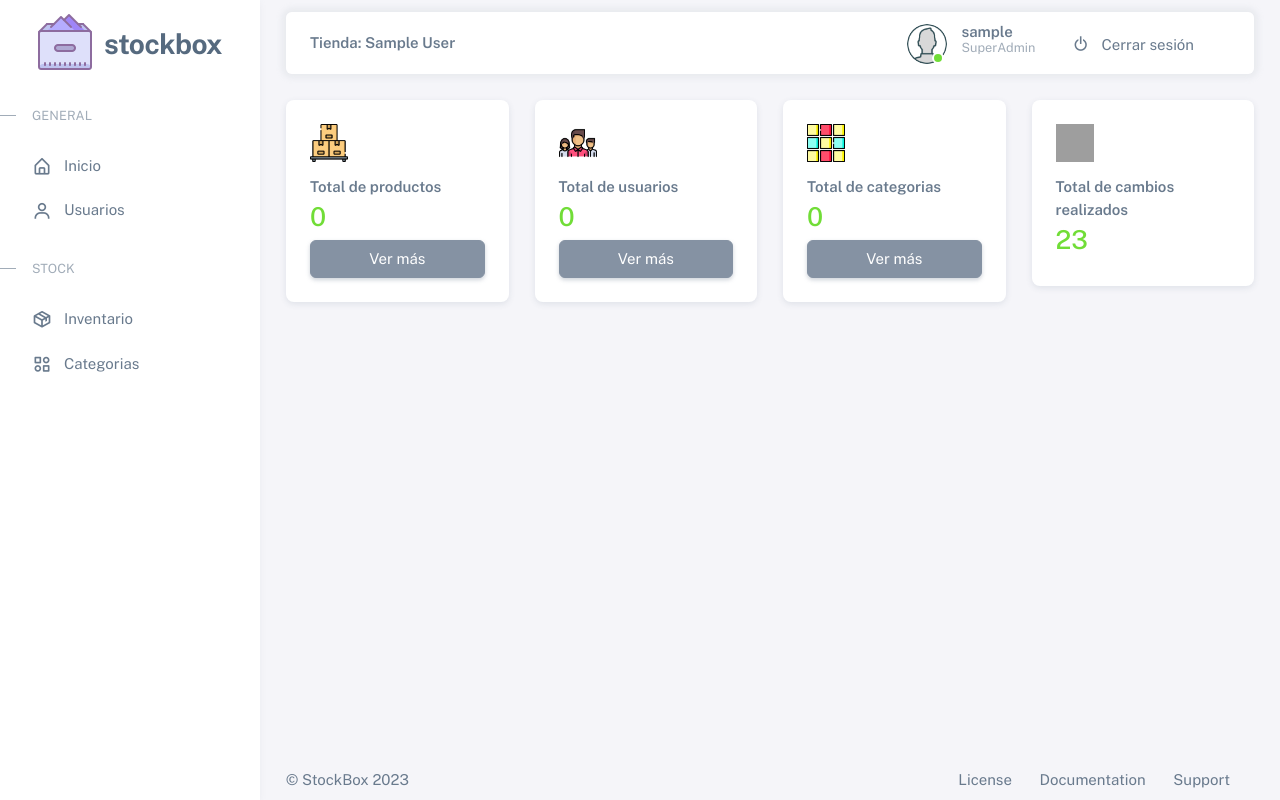
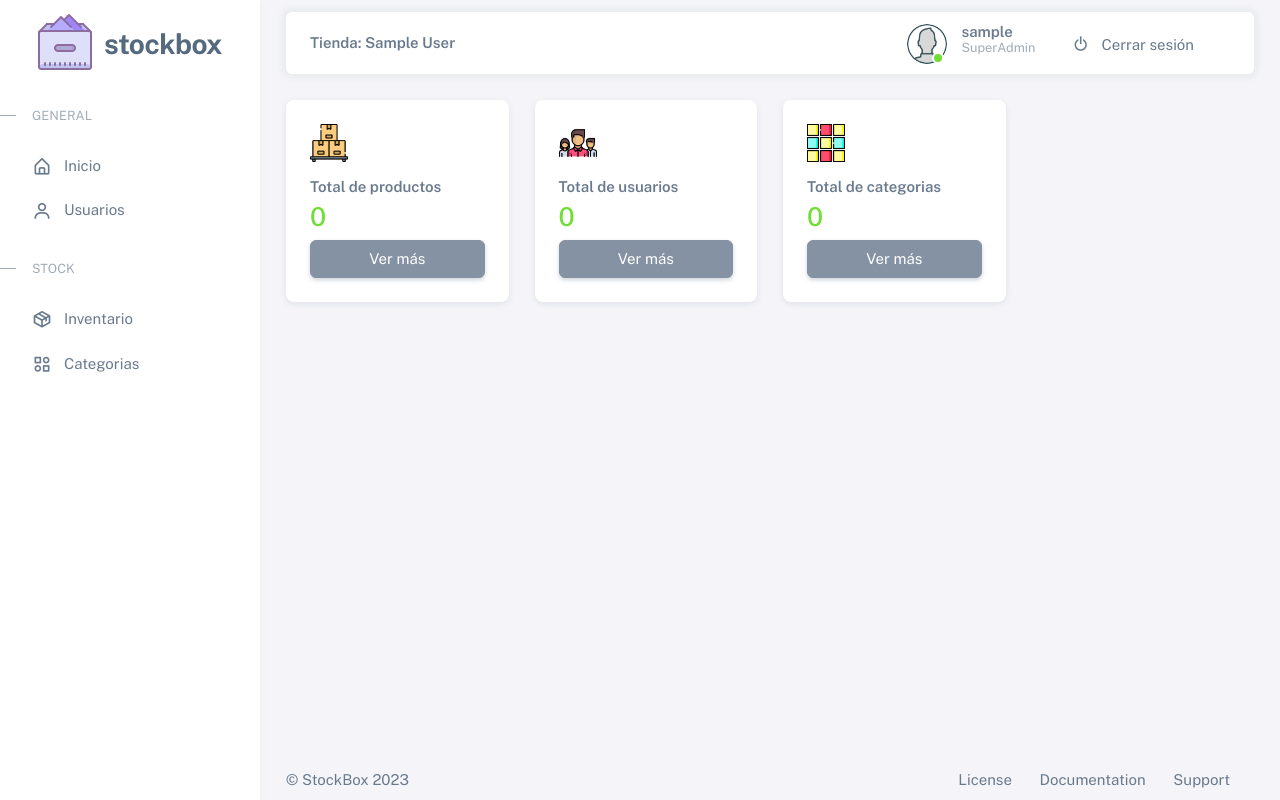
Before and after one commit to danma22/StockBox-MVC, a PHP site: template view/dashboard.php in a window 1280 px wide. Run offline with PHP 8.4, Linux system fonts and the light colour scheme; the template is opened without the code that fills it, so the values that code supplies are empty; the visitor is signed in with stand-in values (Sample User, id 1); some libraries are stand-ins or nearby versions; grey boxes are pictures that could not be loaded.

Commit message:
Update dashboard.php

```diff
--- a/view/dashboard.php
+++ b/view/dashboard.php
@@ -72,7 +72,7 @@
                   </div>
                 </div>
 
-                <div class="col-lg-3 col-md-6 col-12 mb-4">
+                <!-- <div class="col-lg-3 col-md-6 col-12 mb-4">
                   <div class="card">
                     <div class="card-body">
                       <div class="card-title d-flex align-items-start justify-content-between">
@@ -84,7 +84,7 @@
                       <h3 class="card-title text-nowrap mb-2 text-success">23</h3>
                     </div>
                   </div>
-                </div>
+                </div>  -->
               </div>
             </div>
             <!-- / Content -->
```
